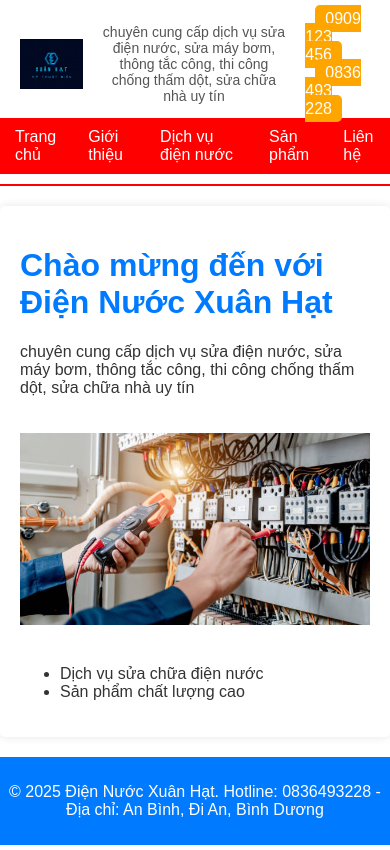
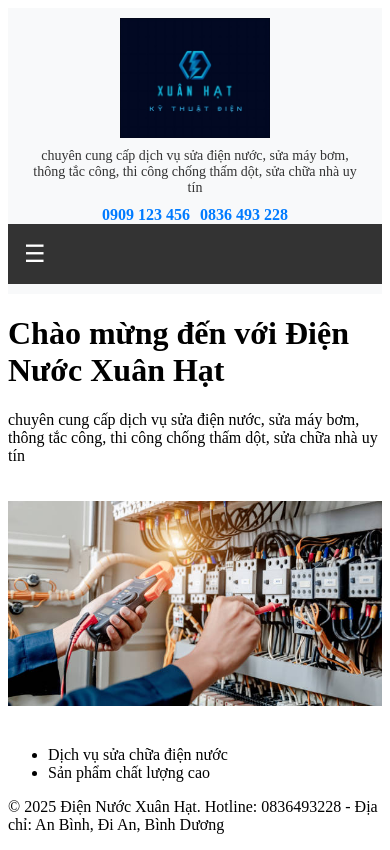
Before and after one commit to nguyenducchi123/diennuocxuanhat, a Django app: page / in a window 390 px wide. Run offline with Django 5.2, Linux system fonts and the light colour scheme.

Commit message:
Collect static files

```diff
--- a/home/static/css/style.css
+++ b/home/static/css/style.css
@@ -1,77 +1,109 @@
-body {
-    font-family: Arial, sans-serif;
-    margin: 0;
-    padding: 0;
-    color: #333;
-}
+
+/* CSS cho header và navbar */
 .header {
-    background-color: #fff;
-    border-bottom: 2px solid #FF0000;
+    background-color: #f8f9fa;
     padding: 10px 0;
 }
+
 .header-top {
     display: flex;
     justify-content: space-between;
     align-items: center;
-    max-width: 1200px;
-    margin: 0 auto;
     padding: 0 20px;
+    flex-wrap: wrap;
 }
+
 .logo {
-    height: 50px;
+    max-width: 150px;
+    height: auto;
 }
+
 .slogan {
+    flex: 1;
+    text-align: center;
     font-size: 14px;
-    color: #555;
-    flex-grow: 1;
-    text-align: center;
-    padding: 0 20px;
+    color: #333;
 }
-.hotline .hotline-btn {
-    background-color: #FFA500;
-    color: white;
+
+.hotline {
+    display: flex;
+    gap: 10px;
+}
+
+.hotline-btn {
+    color: #007bff;
     text-decoration: none;
-    padding: 5px 10px;
-    margin-left: 10px;
-    border-radius: 5px;
+    font-weight: bold;
 }
+
 .navbar {
-    background-color: #FF0000;
-    padding: 10px 0;
+    background-color: #333;
+    padding: 1rem;
+    position: relative;
 }
-.navbar ul {
-    list-style: none;
+
+.menu {
+    list-style-type: none;
     margin: 0;
     padding: 0;
     display: flex;
-    justify-content: center;
+    justify-content: flex-end;
 }
-.navbar ul li {
-    margin: 0 15px;
+
+.menu li {
+    margin-right: 20px;
 }
-.navbar ul li a {
+
+.menu li a {
     color: white;
     text-decoration: none;
-    font-size: 16px;
+    padding: 10px;
 }
-.navbar ul li a:hover {
-    color: #FFA500;
+
+.menu li a:hover {
+    background-color: #555;
 }
-.container {
-    max-width: 800px;
-    margin: 20px auto;
-    padding: 20px;
-    background-color: white;
-    border-radius: 5px;
-    box-shadow: 0 0 10px rgba(0,0,0,0.1);
+
+.hamburger {
+    font-size: 1.5rem;
+    color: white;
+    cursor: pointer;
+    display: none;
 }
-h1, h2 {
-    color: #007BFF;
+
+/* Responsive design */
+@media screen and (max-width: 768px) {
+    .header-top {
+        flex-direction: column;
+        text-align: center;
+    }
+
+    .slogan {
+        margin: 10px 0;
+    }
+
+    .menu {
+        display: none;
+        flex-direction: column;
+        position: absolute;
+        top: 100px; /* Dịch xuống dưới header-top */
+        left: 0;
+        background-color: #333;
+        width: 100%;
+        padding: 1rem;
+        z-index: 1000;
+    }
+
+    .menu.active {
+        display: flex;
+    }
+
+    .hamburger {
+        display: block;
+    }
+
+    .menu li {
+        margin: 10px 0;
+        text-align: center;
+    }
 }
-footer {
-    text-align: center;
-    padding: 10px 0;
-    background-color: #007BFF;
-    color: white;
-    margin-top: 20px;
-}
--- a/home/templates/home/base.html
+++ b/home/templates/home/base.html
@@ -20,7 +20,8 @@
             </div>
         </div>
         <nav class="navbar">
-            <ul>
+            <div class="hamburger">☰</div> <!-- Biểu tượng hamburger -->
+            <ul class="menu">
                 <li><a href="{% url 'home' %}">Trang chủ</a></li>
                 <li><a href="{% url 'gioi-thieu' %}">Giới thiệu</a></li>
                 <li><a href="{% url 'dich-vu' %}">Dịch vụ điện nước</a></li>
@@ -33,5 +34,11 @@
     <footer class="footer">
         <p>© 2025 Điện Nước Xuân Hạt. Hotline: 0836493228 - Địa chỉ: An Bình, Đi An, Bình Dương</p>
     </footer>
+
+    <script>
+        document.querySelector('.hamburger').addEventListener('click', function() {
+            document.querySelector('.menu').classList.toggle('active');
+        });
+    </script>
 </body>
 </html>
```
Also changed, not shown: 1 other file.
